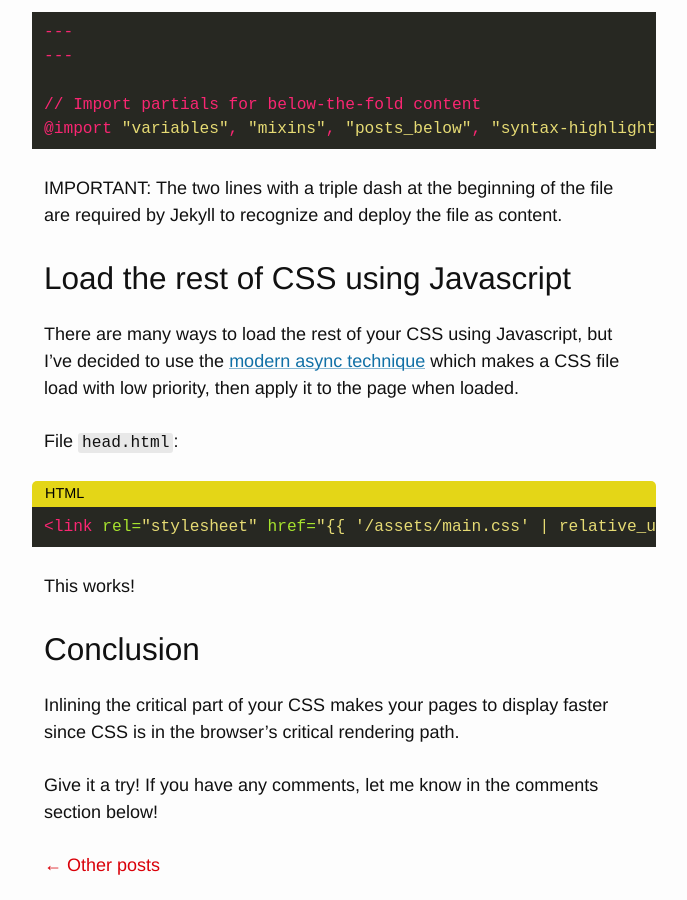
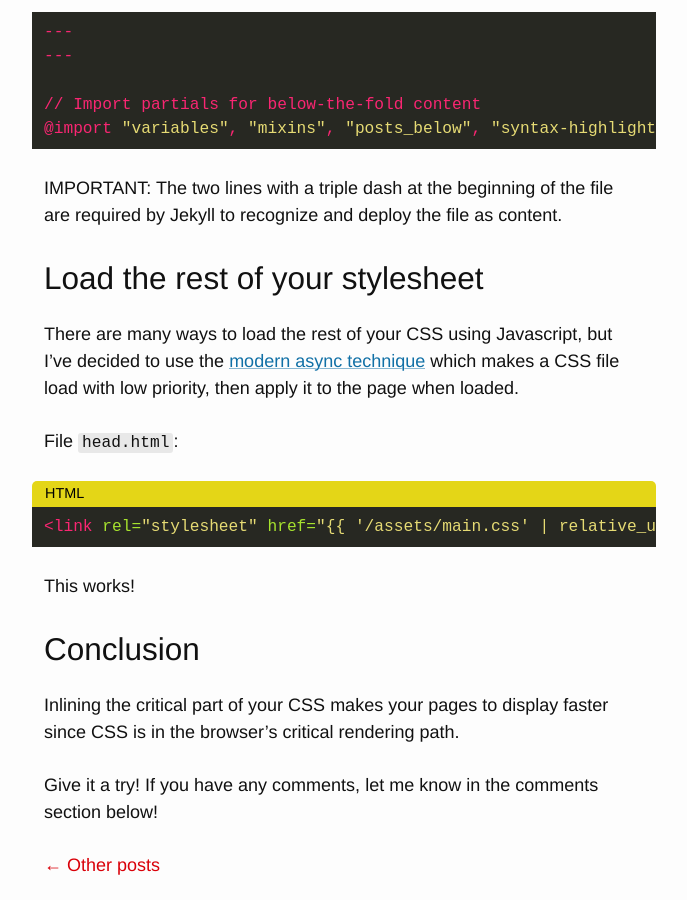
Before and after one commit to verlok/verlok.github.io, a Jekyll site: the page built from _posts/2019-06-17-critical-css-jekyll-sass-github-pages.md, in a window 1280 px wide and 900 px high, scrolled down 2700 px. Shown: the whole window, without its empty margins (296-983 px from the left). Built offline with Jekyll 4.4.1, drawn with Linux system fonts in a browser that asks for light colours.

Commit message:
Updated final section title

```diff
--- a/_posts/2019-06-17-critical-css-jekyll-sass-github-pages.md
+++ b/_posts/2019-06-17-critical-css-jekyll-sass-github-pages.md
@@ -79,7 +79,7 @@ File `assets/main.scss`:
 
 **IMPORTANT**: The two lines with a triple dash at the beginning of the file are required by Jekyll to recognize and deploy the file as content.
 
-## Load the rest of CSS using Javascript
+## Load the rest of your stylesheet
 
 There are many ways to load the rest of your CSS using Javascript, but I've decided to use the [modern async technique](https://www.filamentgroup.com/lab/async-css.html) which makes a CSS file load with low priority, then apply it to the page when loaded.
 
```
